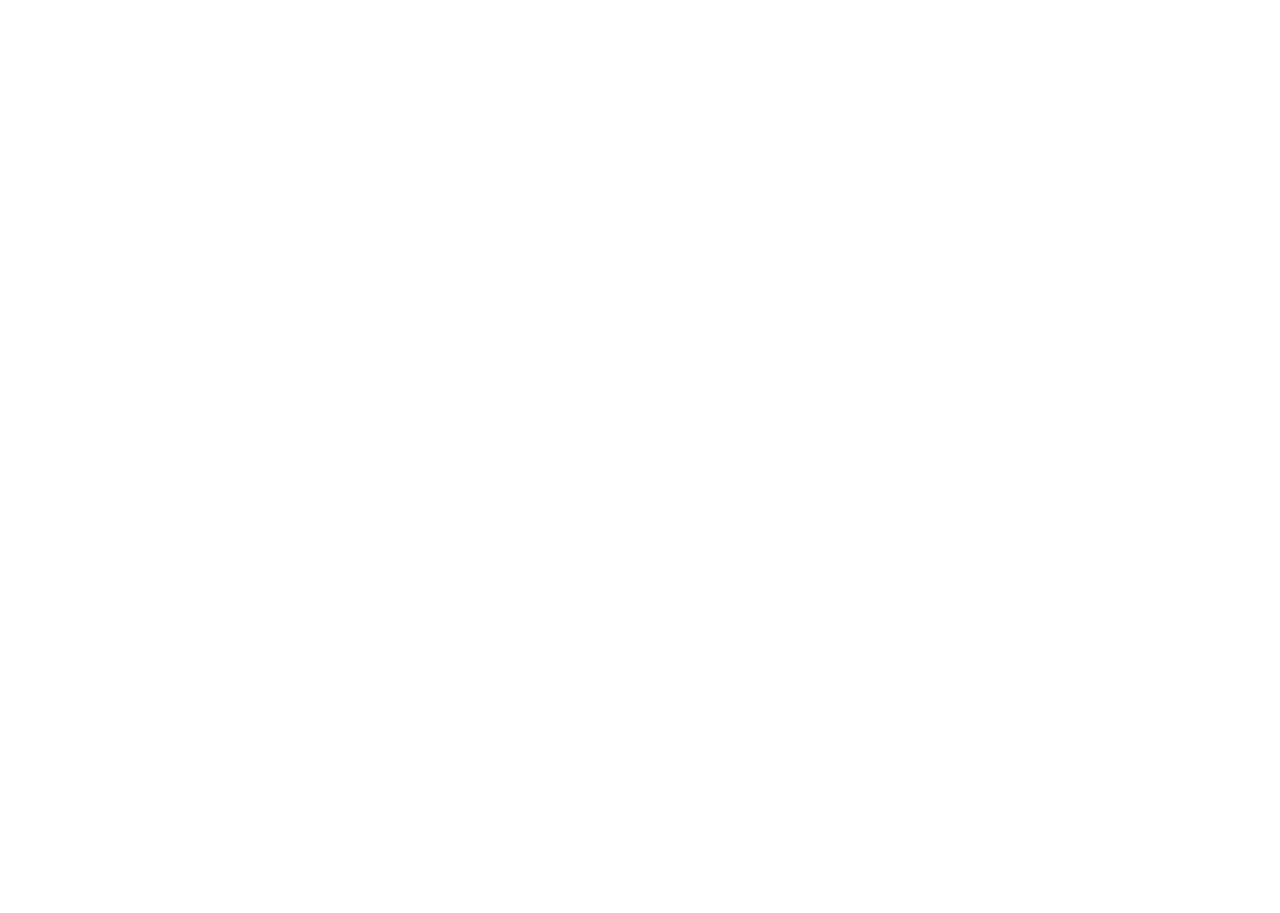
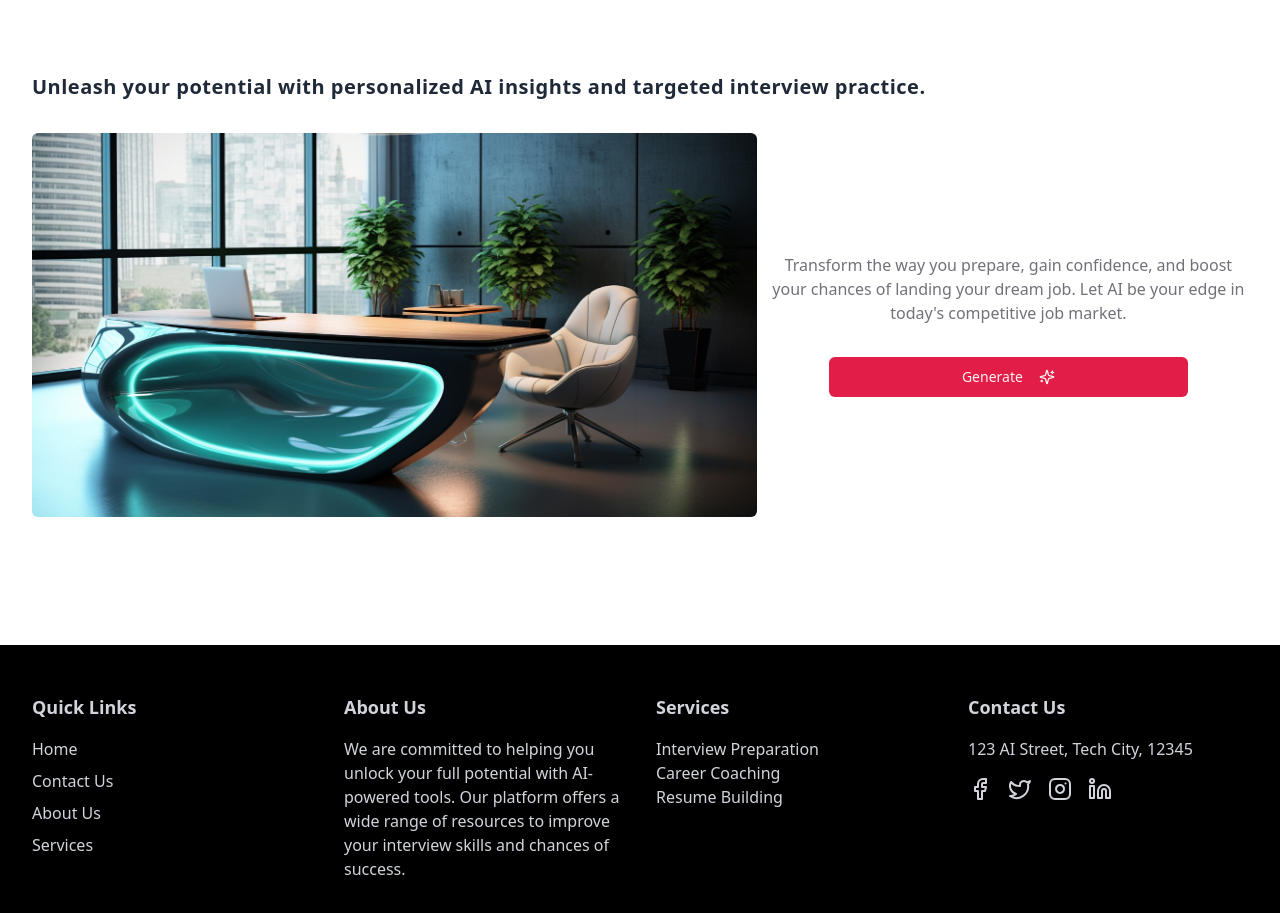
Before and after one commit to anthonyjV1/AI-Mock-Interview-App, a React (Vite) app: page / in a window 1280 px wide. Shown: the part 1260-2173 px from the top of the page. Before the commit the page ends 1213 px from the top, so only its background shows below. Built offline with nearby package versions, Linux system fonts and the light colour scheme; no server answers.

Commit message:
Changes:Home screen completed

```diff
--- a/src/components/ui/footer.tsx
+++ b/src/components/ui/footer.tsx
@@ -1,6 +1,120 @@
+import React from "react";
+
+import { Facebook, Twitter, Instagram, Linkedin } from "lucide-react"; // Import Lucide icons
+import { Link } from "react-router-dom";
+import { Container } from "@/components/ui/container";
+import { MainRoutes } from "@/lib/helpers";
+
+
+interface SocialLinkProps {
+  href: string;
+  icon: React.ReactNode;
+  hoverColor: string;
+}
+
+const SocialLink: React.FC<SocialLinkProps> = ({ href, icon, hoverColor }) => {
+  return (
+    <a
+      href={href}
+      target="_blank"
+      rel="noopener noreferrer"
+      className={`hover:${hoverColor}`}
+    >
+      {icon}
+    </a>
+  );
+};
+
+interface FooterLinkProps {
+  to: string;
+  children: React.ReactNode;
+}
+
+const FooterLink: React.FC<FooterLinkProps> = ({ to, children }) => {
+  return (
+    <li>
+      <Link
+        to={to}
+        className="hover:underline text-gray-300 hover:text-gray-100"
+      >
+        {children}
+      </Link>
+    </li>
+  );
+};
 
 export const Footer = () => {
   return (
-    <div>Footer</div>
-  )
-}
+    <div className="w-full bg-black text-gray-300 hover:text-gray-100 py-8">
+      <Container>
+        <div className="grid grid-cols-1 md:grid-cols-4 gap-8">
+          {/* First Column: Links */}
+          <div>
+            <h3 className="font-bold text-lg mb-4">Quick Links</h3>
+            <ul className="space-y-2">
+              {MainRoutes.map((route) => (
+                <FooterLink key={route.href} to={route.href}>
+                  {route.label}
+                </FooterLink>
+              ))}
+            </ul>
+          </div>
+
+          {/* Second Column: About Us */}
+          <div>
+            <h3 className="font-bold text-lg mb-4">About Us</h3>
+            <p>
+              We are committed to helping you unlock your full potential with
+              AI-powered tools. Our platform offers a wide range of resources to
+              improve your interview skills and chances of success.
+            </p>
+          </div>
+
+          {/* Third Column: Services */}
+          <div>
+            <h3 className="font-bold text-lg mb-4">Services</h3>
+            <ul>
+              <FooterLink to="/services/interview-prep">
+                Interview Preparation
+              </FooterLink>
+              <FooterLink to="/services/career-coaching">
+                Career Coaching
+              </FooterLink>
+              <FooterLink to="/services/resume-building">
+                Resume Building
+              </FooterLink>
+            </ul>
+          </div>
+
+          {/* Fourth Column: Address and Social Media */}
+          <div>
+            <h3 className="font-bold text-lg mb-4">Contact Us</h3>
+            <p className="mb-4">123 AI Street, Tech City, 12345</p>
+            <div className="flex gap-4">
+              <SocialLink
+                href="https://facebook.com"
+                icon={<Facebook size={24} />}
+                hoverColor="text-blue-500"
+              />
+              <SocialLink
+                href="https://twitter.com"
+                icon={<Twitter size={24} />}
+                hoverColor="text-blue-400"
+              />
+              <SocialLink
+                href="https://instagram.com"
+                icon={<Instagram size={24} />}
+                hoverColor="text-pink-500"
+              />
+              <SocialLink
+                href="https://linkedin.com"
+                icon={<Linkedin size={24} />}
+                hoverColor="text-blue-700"
+              />
+            </div>
+          </div>
+        </div>
+      </Container>
+    </div>
+  );
+};
--- a/src/routes/home.tsx
+++ b/src/routes/home.tsx
@@ -2,6 +2,8 @@
 import Marquee from "react-fast-marquee";
 import { Button } from "@/components/ui/button";
 import { Container } from "@/components/ui/container";
+import { MarqueImg } from "@/components/ui/marquee-img";
+import { Link } from "react-router-dom";
 
 
 export const HomePage = () => {
@@ -72,9 +74,46 @@
       {/*marquee section */}
       <div className="w-full my-12">
         <Marquee pauseOnHover>
-
+          <MarqueImg img="/assets/img/logo/meet.png" />
+          <MarqueImg img="/assets/img/logo/zoom.png" />
+          <MarqueImg img="/assets/img/logo/firebase.png" />
+          <MarqueImg img="/assets/img/logo/microsoft.png" />
+          <MarqueImg img="/assets/img/logo/meet.png" />
+          <MarqueImg img="/assets/img/logo/tailwindcss.png" />
+          <MarqueImg img="/assets/img/logo/microsoft.png" />
         </Marquee>
       </div>
+
+      <Container className="py-8 space-y-8">
+        <h2 className="tracking-wide text-xl text-gray-800 font-semibold">
+          Unleash your potential with personalized AI insights and targeted
+          interview practice.
+        </h2>
+
+        <div className="grid grid-cols-1 md:grid-cols-5 gap-3">
+          <div className="col-span-1 md:col-span-3">
+            <img
+              src="/assets/img/office.jpg"
+              alt=""
+              className="w-full max-h-96 rounded-md object-cover"
+            />
+          </div>
+
+          <div className="col-span-1 md:col-span-2 gap-8 max-h-96 min-h-96 w-full flex flex-col items-center justify-center text-center">
+            <p className="text-center text-muted-foreground">
+              Transform the way you prepare, gain confidence, and boost your
+              chances of landing your dream job. Let AI be your edge in
+              today&apos;s competitive job market.
+            </p>
+
+            <Link to={"/generate"} className="w-full">
+              <Button className="w-3/4">
+                Generate <Sparkles className="ml-2" />
+              </Button>
+            </Link>
+          </div>
+        </div>
+      </Container>
 
       </div>
   )
```
